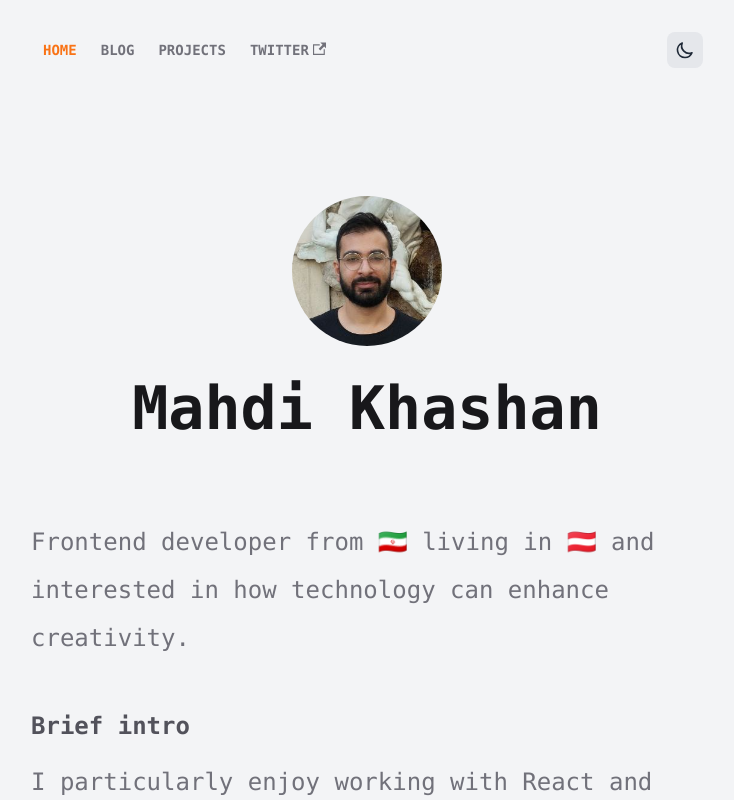
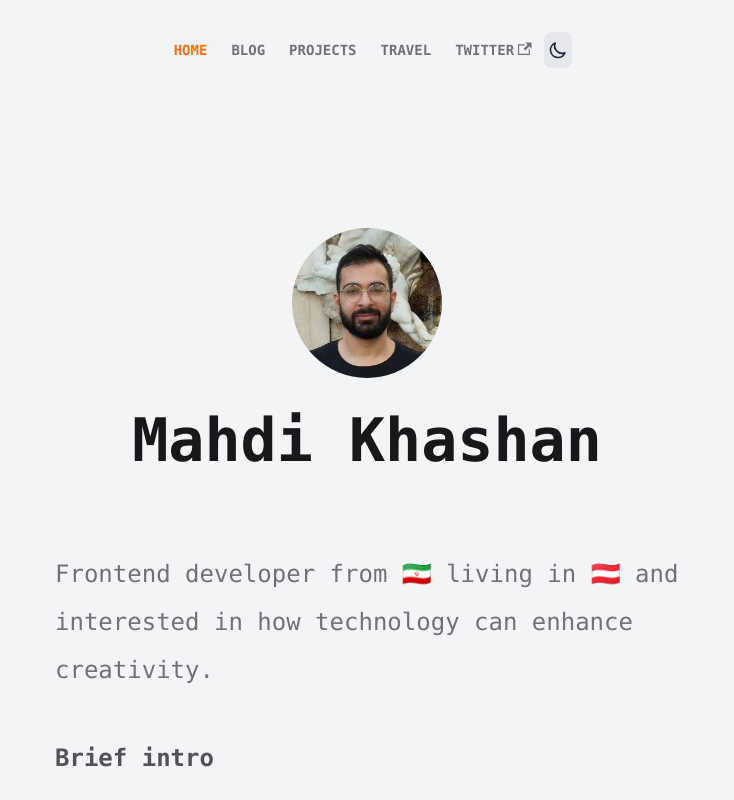
Before and after one commit to mahdikhashan/nanoman.space, a Next.js app: page / in a window 1280 px wide. Shown: the top 800 px of the page, without its empty margins (273-1007 px from the left). Built offline with nearby package versions, Linux system fonts and the light colour scheme.

Commit message:
fix style issue

```diff
--- a/lib/header.ts
+++ b/lib/header.ts
@@ -33,6 +33,10 @@ export const header: HeaderItem[] = [
     ],
   },
   {
+    name: 'Travel',
+    slug: 'travels'
+  },
+  {
     name: 'LinkedIn',
     slug: 'https://www.linkedin.com/in/mahdikhashan/',
     redirect: true,
--- a/pages/blog.tsx
+++ b/pages/blog.tsx
@@ -19,13 +19,13 @@ export default function BlogPage() {
 
   return (
     <Container>
-      <div className="space-y-6 font-mono">
+      <div className="space-y-6 font-mono w-[90vw]">
         <div className="space-y-8">
           <div className="mt-12 max-w-screen-md space-y-4 prose">
             <h1 className="text-4xl dark:text-white">Blog</h1>
           </div>
 
-          <div className="mt-22 max-w-screen-md space-y-4">
+          <div className="mt-22 max-w-full space-y-4">
             <h1 className="md:text-2xl font-semibold text-orange-500">
               Most Popular Posts
             </h1>
--- a/ui/Container.tsx
+++ b/ui/Container.tsx
@@ -1,20 +1,21 @@
-import Head from "next/head";
-import { useRouter } from "next/router";
+import Head from 'next/head';
 
-import Header from "./Header";
-import Footer from "./Footer";
+import { useRouter } from 'next/router';
+
+import Header from './Header';
+import Footer from './Footer';
 
 export default function Container(props) {
+  const { children, customMeta, renderBanner } = props;
+  const meta = {
+    title: 'Mahdi Khashan | Frontend Developer.',
+    description: `Front-end developer, JavaScript enthusiast, and opensource enthusiast.`,
+    image: 'https://mo.nanoman.space/static/images/mo-banner.png',
+    type: 'website',
+    ...customMeta
+  };
+
   const router = useRouter();
-  const { children, customMeta } = props
-
-  const meta = {
-    title: "Mahdi Khashan | Frontend Developer.",
-    description: `Front-end developer, JavaScript enthusiast, and opensource enthusiast.`,
-    image: "https://mo.nanoman.space/static/images/mo-banner.png",
-    type: "website",
-    ...customMeta,
-  };
 
   return (
     <>
@@ -22,8 +23,14 @@ export default function Container(props) {
         <title>{meta.title}</title>
         <meta name="robots" content="follow, index" />
         <meta content={meta.description} name="description" />
-        <meta property="og:url" content={`https://mo.nanoman.space${router.asPath}`} />
-        <link rel="canonical" href={`https://mo.nanoman.space$${router.asPath}`} />
+        <meta
+          property="og:url"
+          content={`https://mo.nanoman.space${router.asPath}`}
+        />
+        <link
+          rel="canonical"
+          href={`https://mo.nanoman.space$${router.asPath}`}
+        />
         <meta property="og:type" content={meta.type} />
         <meta property="og:site_name" content="Mahdi Khashan" />
         <meta property="og:description" content={meta.description} />
@@ -39,17 +46,21 @@ export default function Container(props) {
         )}
       </Head>
 
-      <main
-        id="skip"
-        className="min-h-screen mx-auto overflow-y-auto max-w-3xl bg-gray-100 dark:bg-zinc-800 font-mono"
-      >
-        <div className="container mx-auto flex-grow">
-          <div className="grid grid-cols-1 gap-y-8 p-4 md:py-8 md:px-12">
-            <div className="row-start-1">
-              <Header />
+      <main className="min-h-screen mx-auto overflow-y-auto bg-gray-100 dark:bg-zinc-800 font-mono">
+        <div className="mx-auto flex-grow">
+          <div className="flex flex-col items-center gap-8 py-8">
+            <div className='flex md:justify-center justify-start w-full px-6'>
+            <Header />
             </div>
-            <div className="row-start-2 mt-12">{children}</div>
-            <div className="row-start-3 row-end-4 mt-20 flex items-center justify-center">
+            {renderBanner && (
+              <div className="row-start-2 mt-12 w-full" id="banner">
+                {renderBanner()}
+              </div>
+            )}
+            <div className="flex flex-row mt-20 items-center justify-between max-w-2xl px-6">
+              {children}
+            </div>
+            <div className="mt-8 flex items-center justify-center">
               <Footer />
             </div>
           </div>
--- a/ui/Header.tsx
+++ b/ui/Header.tsx
@@ -25,7 +25,7 @@ export default function Header() {
   }
 
   return (
-    <div className="relative md:flex font-mono justify-between">
+    <div className="relative flex font-mono justify-start md:justify-between md:w-1/3">
       <div>
         <div
           onClick={() => setOpen(!isOpen)}
```
Also changed, not shown: layouts/Travel.tsx (added, +19 -0 lines), pages/blog/hello-world.mdx (added, +10 -0 lines), pages/blog/sample-blog-post.mdx (deleted, +0 -20 lines).
